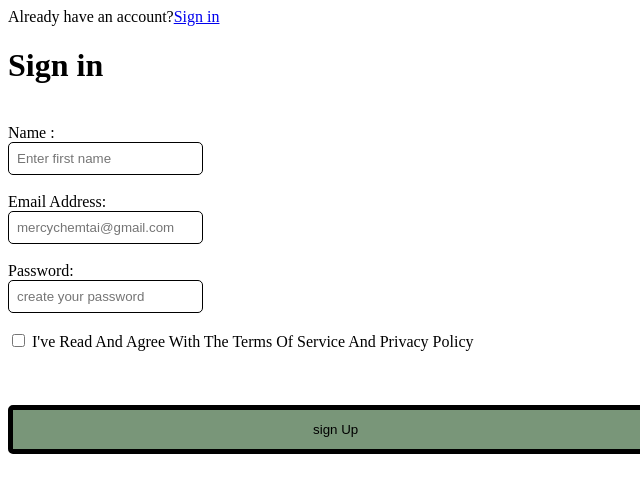
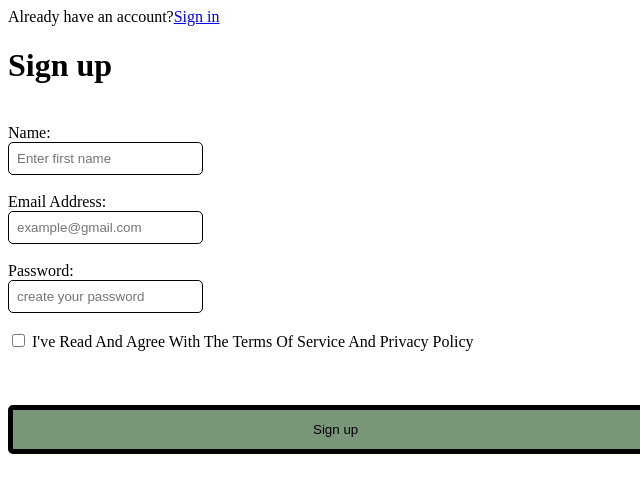
Before and after one commit to Mercy-Chemtai/html-forms, a plain HTML site: page sign up.html in a window 1280 px wide. Shown: the full height of the page, 0-640 px from the left. Drawn offline with Linux system fonts and the light colour scheme.

Commit message:
added 3 files

```diff
--- a/index1.html
+++ b/sign up.html
@@ -33,15 +33,16 @@ button{
 
     <form id="form1" >
         Already have an account?<a href="sign in .html">Sign in</a>
+
         <br/>
-        <h1>Sign in</h1>
+        <h1>Sign up</h1>
         <br/>
-        <label for="name"></label> Name :</label><br/>
+        <label for="name"> Name:</label><br/>
         <input name="name" placeholder="Enter first name" type="text" required class="input"/>
         <br/>
         <br/>
         <label for="Emailaddress">Email Address:</label><br/>
-        <input email="Emailaddress" placeholder="mercychemtai@gmail.com" type="text" required class="input"/>
+        <input email="Emailaddress" placeholder="example@gmail.com" type="text" required class="input"/>
         <br/>
         <br/>
         <label for="password">Password:</label><br/>
@@ -53,7 +54,7 @@ button{
             <br/>
             <br/>
             <br/>
-        <button type="Sign Up">sign Up</button>
+        <button type="Sign up">Sign up</button>
     </form>
 
 </body>
```
Also changed, not shown: sign in .html (renamed from index2.html, +4 -0 lines), table.html (renamed from index3.html).
